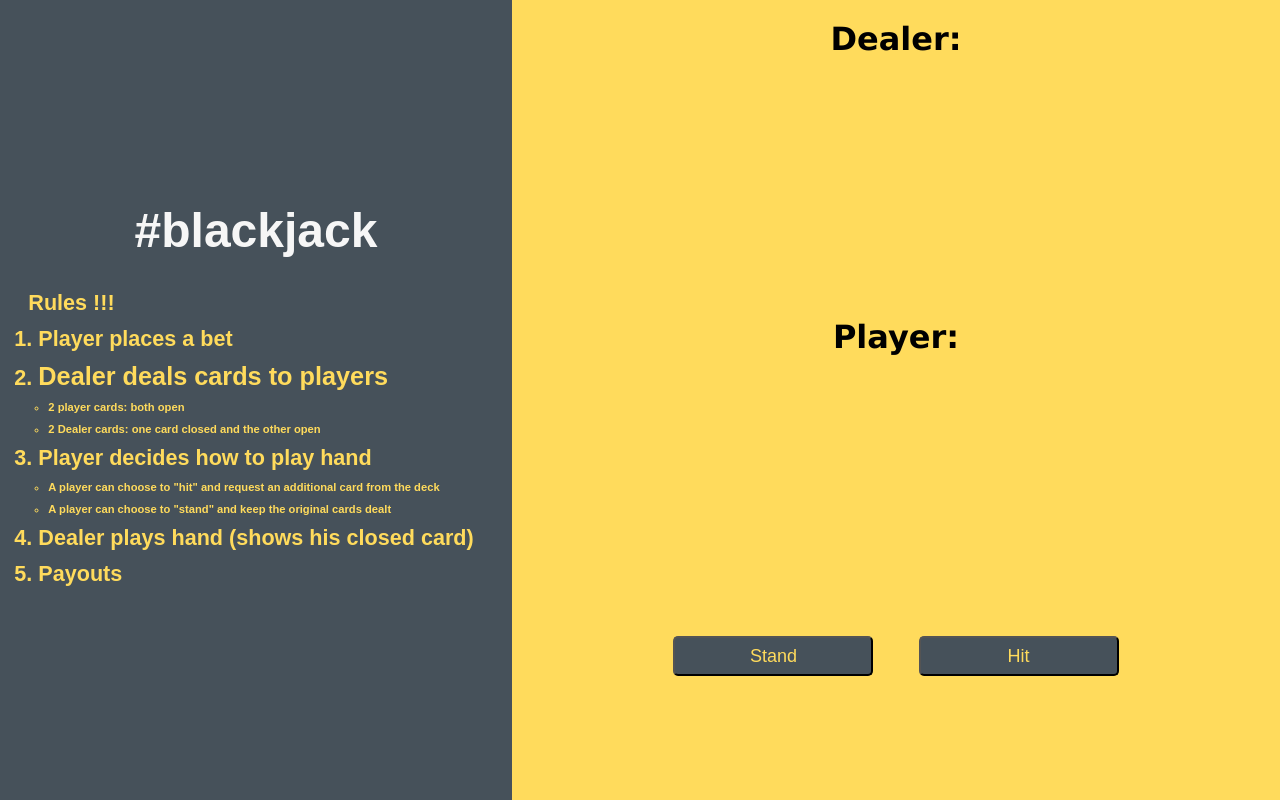
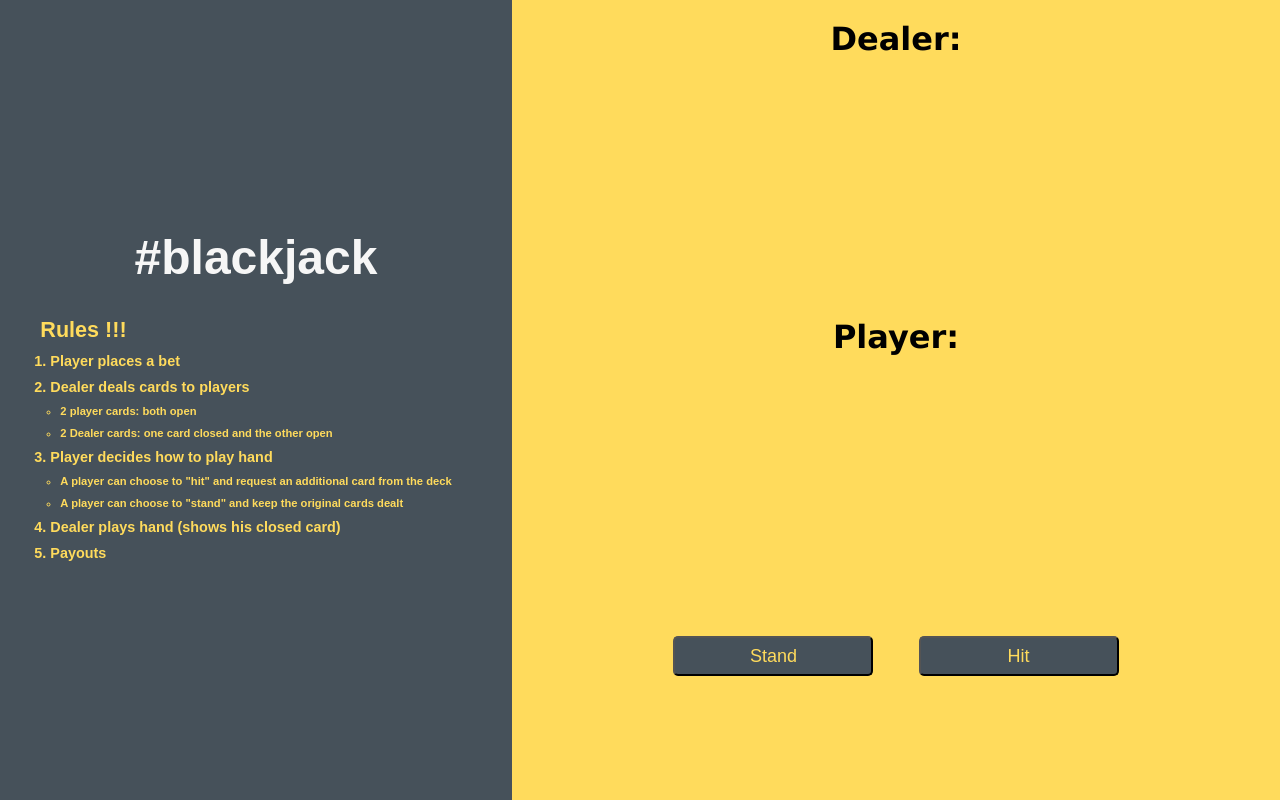
Before and after one commit to deepak2901/blackjackgame.github.io, a plain HTML site: page index.html in a window 1280 px wide. Drawn offline with Linux system fonts and the light colour scheme; a script that the page names is missing.

Commit message:
updated rules

```diff
--- a/index.html
+++ b/index.html
@@ -16,7 +16,6 @@
             <h1>#blackjack</h1>
             <div class="small-text">
                 <h2>Rules !!!</h2>
-                <h2>
                 <ol>
                     <li>
                         <!-- Rule 1 -->
@@ -24,10 +23,9 @@
                     </li>
                     <li>
                         <!-- Rule 2 -->
-                        <h3><p>
+                        <p>
                             Dealer deals cards to players
                         </p>
-                        </h3>
                         <ul class="sublist">
                             <li>
                                 <!-- sub-rule 1 -->
@@ -70,7 +68,6 @@
                         Payouts
                     </li>
                 </ol>
-                </h2>
             </div>
         </header>
         <!--  -->
```
